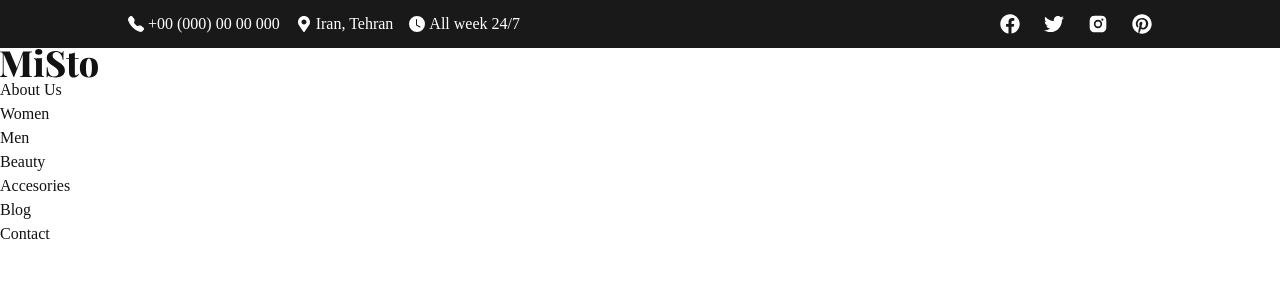
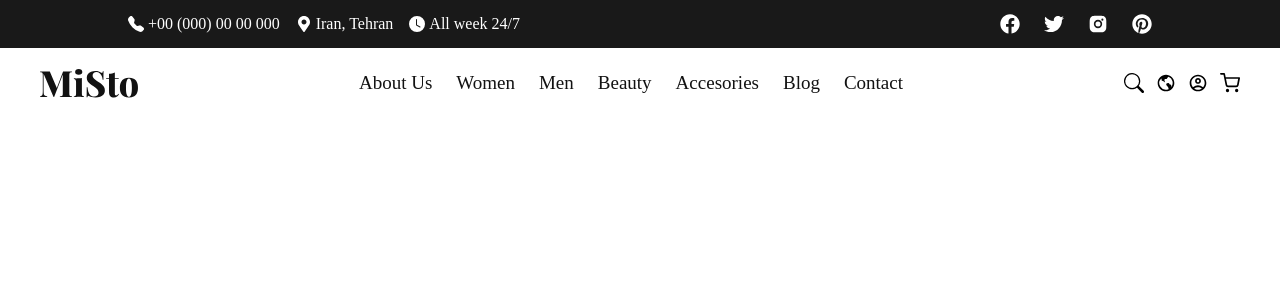
Before and after one commit to omidfarhangnia/Sm-React-Online-Shop, a React (Create React App) app: page / in a window 1280 px wide. Shown: the top 300 px of the page. Built offline with nearby package versions, Linux system fonts and the light colour scheme.

Commit message:
adding navbars

```diff
--- a/src/components/Navbar.jsx
+++ b/src/components/Navbar.jsx
@@ -1,9 +1,13 @@
 import React from "react";
 import { Link } from "react-router-dom";
+import { FiShoppingCart } from "react-icons/fi";
+import { MdOutlineAccountCircle } from "react-icons/md";
+import { RiEarthLine } from "react-icons/ri";
+import { BsSearch } from "react-icons/bs";
 
 const Navbar = () => {
   return (
-    <nav>
+    <nav className="flex justify-between items-center mx-10 my-5">
       <div>
         <Link to={"/"}>
           <svg
@@ -20,43 +24,54 @@ const Navbar = () => {
           </svg>
         </Link>
       </div>
-      <ul>
+      <div className="flex flex-col justify-around items-center w-[55px] h-[55px] p-1 border-2 border-black rounded md:hidden">
+        <div className="w-[90%] h-[10%] bg-black"></div>
+        <div className="w-[90%] h-[10%] bg-black"></div>
+        <div className="w-[90%] h-[10%] bg-black"></div>
+      </div>
+      <ul className="hidden md:flex justify-center items-center gap-4 lg:gap-6">
         <li>
-          <a href="#" className="capitalize text-[#121212] font-light">
+          <a href="#" className="capitalize lg:text-[19px] text-[#121212] font-light">
             About Us
           </a>
         </li>
         <li>
-          <a href="#" className="capitalize text-[#121212] font-light">
+          <a href="#" className="capitalize lg:text-[19px]  text-[#121212] font-light">
             Women
           </a>
         </li>
         <li>
-          <a href="#" className="capitalize text-[#121212] font-light">
+          <a href="#" className="capitalize lg:text-[19px]  text-[#121212] font-light">
             Men
           </a>
         </li>
         <li>
-          <a href="#" className="capitalize text-[#121212] font-light">
+          <a href="#" className="capitalize lg:text-[19px] text-[#121212] font-light">
             Beauty
           </a>
         </li>
         <li>
-          <a href="#" className="capitalize text-[#121212] font-light">
+          <a href="#" className="capitalize lg:text-[19px] text-[#121212] font-light">
             accesories
           </a>
         </li>
         <li>
-          <a href="#" className="capitalize text-[#121212] font-light">
+          <a href="#" className="capitalize lg:text-[19px] text-[#121212] font-light">
             Blog
           </a>
         </li>
         <li>
-          <a href="#" className="capitalize text-[#121212] font-light">
+          <a href="#" className="capitalize lg:text-[19px] text-[#121212] font-light">
             contact
           </a>
         </li>
       </ul>
+      <div className="hidden md:flex gap-3">
+        <BsSearch size={20}/>
+        <RiEarthLine size={20}/>
+        <MdOutlineAccountCircle size={20}/>
+        <FiShoppingCart size={20}/>
+      </div>
     </nav>
   );
 };
```
